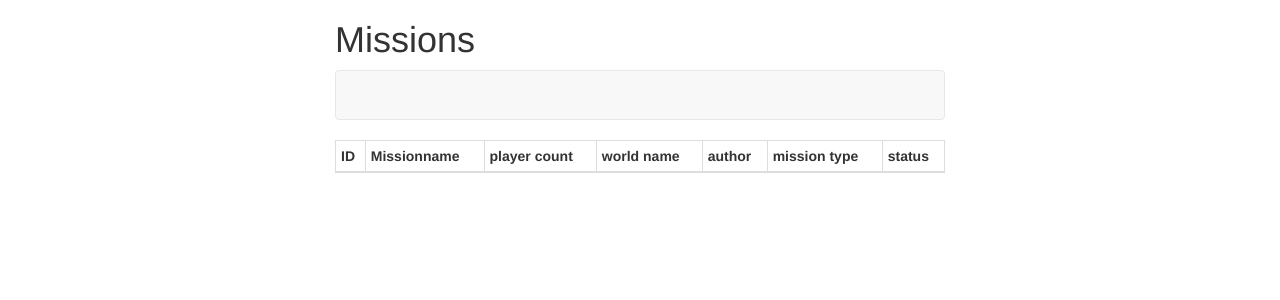
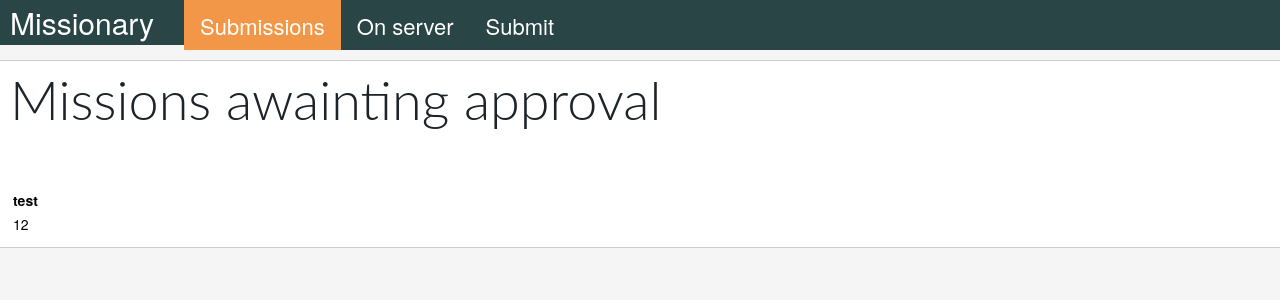
Before and after one commit to sojunator/Missionary, a Flask app: template app/missions/templates/modqueue.html in a window 1280 px wide. Shown: the top 300 px of the page. Run offline with Flask 2, Linux system fonts and the light colour scheme; the template is opened without the code that fills it, so the values that code supplies are empty; parts of the project's set-up code (start-up, migrations or seed data) failed here and were passed over; some libraries are stand-ins or nearby versions.

```diff
--- a/app/missions/templates/index.html
+++ b/app/missions/templates/index.html
@@ -6,7 +6,6 @@
     <link rel="stylesheet" href="{{ url_for('static', filename='css/custom.css') }}">
     <script src="https://ajax.googleapis.com/ajax/libs/jquery/1.11.3/jquery.min.js"></script>
     <script src="http://code.highcharts.com/highcharts.js"></script>
-    <script src="http://maxcdn.bootstrapcdn.com/bootstrap/3.3.5/js/bootstrap.min.js"></script>
     <script src="{{ url_for('static', filename='js/missions.js') }}"></script>
     <link rel="stylesheet" href="{{ url_for('static', filename='css/simple.css') }}">
 </head>
--- a/app/missions/templates/modqueue.html
+++ b/app/missions/templates/modqueue.html
@@ -2,47 +2,31 @@
 <html lang="en">
 <head>
     <title>Missions in database</title>
-    <link rel="stylesheet" href="http://maxcdn.bootstrapcdn.com/bootstrap/3.3.5/css/bootstrap.min.css">
-    <script src="https://ajax.googleapis.com/ajax/libs/jquery/1.11.3/jquery.min.js"></script>
-    <script src="http://maxcdn.bootstrapcdn.com/bootstrap/3.3.5/js/bootstrap.min.js"></script>
-    <script src="http://ajax.googleapis.com/ajax/libs/jquery/1.8.3/jquery.min.js"></script>
-    <script src="http://code.highcharts.com/highcharts.js"></script>
+    <script src="{{ url_for('static', filename='js/missions.js') }}"></script>
+    <link rel="stylesheet" href="{{ url_for('static', filename='css/simple.css') }}">
 </head>
 <body>
-
-    <div class="col-md-3"></div>
-    <div class="col-md-6">
-    <h1>Missions</h1>
-    <nav class="navbar navbar-default">
-        <div class="container-fluid"
-        <!-- Collect the nav links, forms, and other content for toggling -->
-        </div><!-- /.container-fluid -->
-    </nav>
-        <table class="table table-bordered table-hover sortable table-condensed">
-            <thead>
+    <div class="header">
+        <div class="header-text">
+            Missionary
+        </div>
+        <ul class=navbar>
+            <li><a class="navbar-active" href="#">Submissions</a></li>
+            <li><a href="#">On server</a></li>
+            <li><a href="#">Submit</a></li>
+        </ul>
+    </div>
+    <div class="content">
+        <h1>Missions awainting approval</h1>
+        <table>
             <tr>
-                <th>ID</th>
-                <th>Missionname</th>
-                <th>player count</th>
-                <th>world name</th>
-                <th>author</th>
-                <th>mission type</th>
-                <th>status</th>
+                <th>test</th>
             </tr>
-        </thead>
-        {% for mission in data %}
             <tr>
-                <td>{{mission.id}}</td>
-                <td>{{mission.raw_name}}</td>
-                <td>{{mission.player_count}}</td>
-                <td>{{mission.world}}</td>
-                <td>{{mission.author}}</td>
-                <td>{{mission.mission_type}}</td>
-                <td>{{mission.status}}</td>
+                <td>12</td>
             </tr>
-        {% endfor %}
         </table>
     </div>
-    <div class="col-md-3"></div>
+</div>
 </body>
 </html>
```
Also changed, not shown: app/missions/routes.py (+4 -5 lines).
